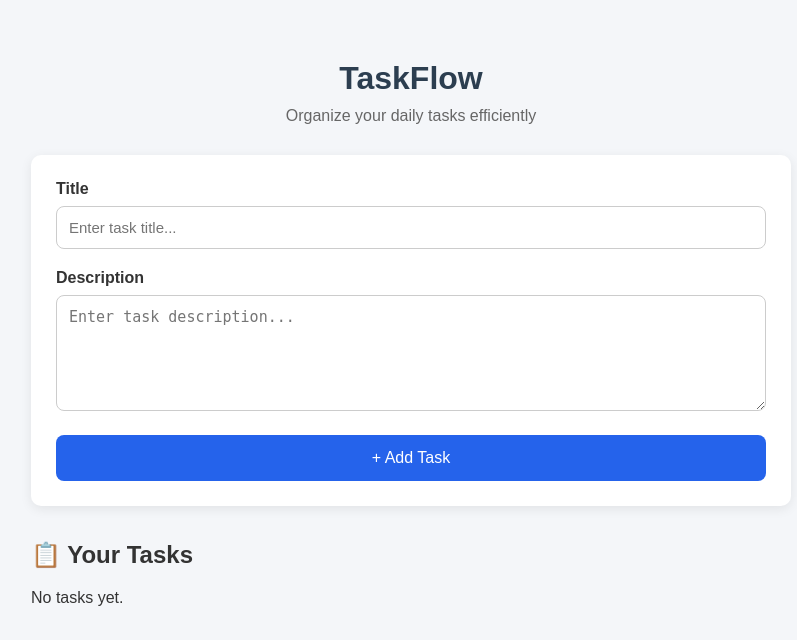
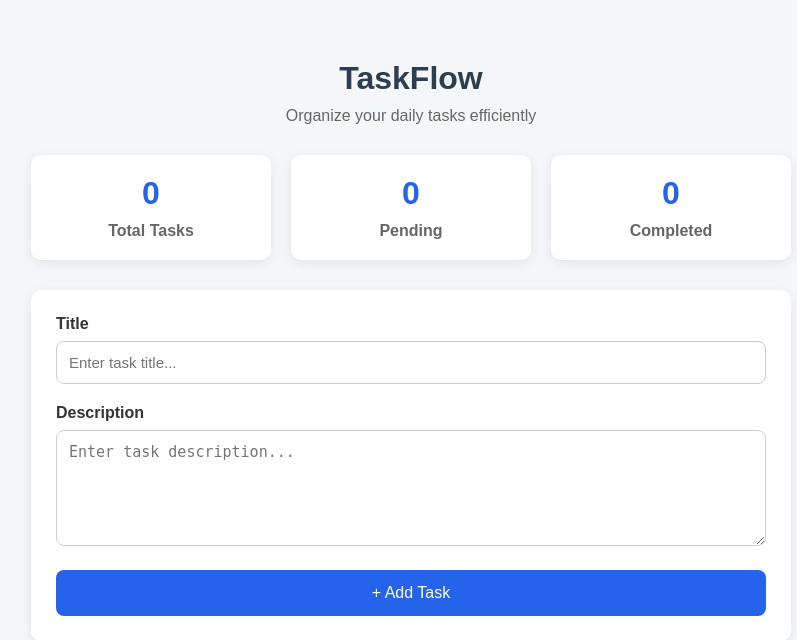
Before and after one commit to Anujpawar05/TaskFlow, a Flask app: page / in a window 1280 px wide. Shown: the top 640 px of the page, without its empty margins (229-1026 px from the left). Before the commit the page ends 606 px from the top, so only its background shows below. Run offline with Flask 3, Linux system fonts and the light colour scheme; data that the repository does not hold is empty.

Commit message:
Add dashboard statistics

```diff
--- a/app/routes.py
+++ b/app/routes.py
@@ -11,7 +11,6 @@ def home():
     if request.method == "POST":
 
         title = request.form["title"]
-
         description = request.form["description"]
 
         new_task = Task(
@@ -26,20 +25,35 @@ def home():
 
     tasks = Task.query.all()
 
+    total_tasks = Task.query.count()
+
+    pending_tasks = Task.query.filter_by(
+        status="Pending"
+    ).count()
+
+    completed_tasks = Task.query.filter_by(
+        status="Completed"
+    ).count()
+
     return render_template(
         "index.html",
-        tasks=tasks
+        tasks=tasks,
+        total_tasks=total_tasks,
+        pending_tasks=pending_tasks,
+        completed_tasks=completed_tasks
     )
+
+
 @main.route("/delete/<int:id>")
 def delete_task(id):
 
     task = Task.query.get_or_404(id)
 
     db.session.delete(task)
-
     db.session.commit()
 
     return redirect("/")
+
 
 @main.route("/edit/<int:id>", methods=["GET", "POST"])
 def edit_task(id):
@@ -49,7 +63,6 @@ def edit_task(id):
     if request.method == "POST":
 
         task.title = request.form["title"]
-
         task.description = request.form["description"]
 
         db.session.commit()
--- a/static/css/style.css
+++ b/static/css/style.css
@@ -153,3 +153,30 @@ h2 {
 .edit-btn:hover {
     background: #0b5ed7;
 }
+
+.dashboard {
+    display: flex;
+    gap: 20px;
+    justify-content: space-between;
+    margin: 30px 0;
+}
+
+.card {
+    flex: 1;
+    background: white;
+    padding: 20px;
+    text-align: center;
+    border-radius: 10px;
+    box-shadow: 0 3px 12px rgba(0,0,0,.08);
+}
+
+.card h3 {
+    font-size: 32px;
+    color: #2563eb;
+    margin-bottom: 10px;
+}
+
+.card p {
+    color: #666;
+    font-weight: bold;
+}
--- a/templates/index.html
+++ b/templates/index.html
@@ -16,6 +16,25 @@
     <p class="subtitle">
         Organize your daily tasks efficiently
     </p>
+
+    <div class="dashboard">
+
+    <div class="card">
+        <h3>{{ total_tasks }}</h3>
+        <p>Total Tasks</p>
+    </div>
+
+    <div class="card">
+        <h3>{{ pending_tasks }}</h3>
+        <p>Pending</p>
+    </div>
+
+    <div class="card">
+        <h3>{{ completed_tasks }}</h3>
+        <p>Completed</p>
+    </div>
+
+</div>
 
     <form action="/" method="POST">
 
```
